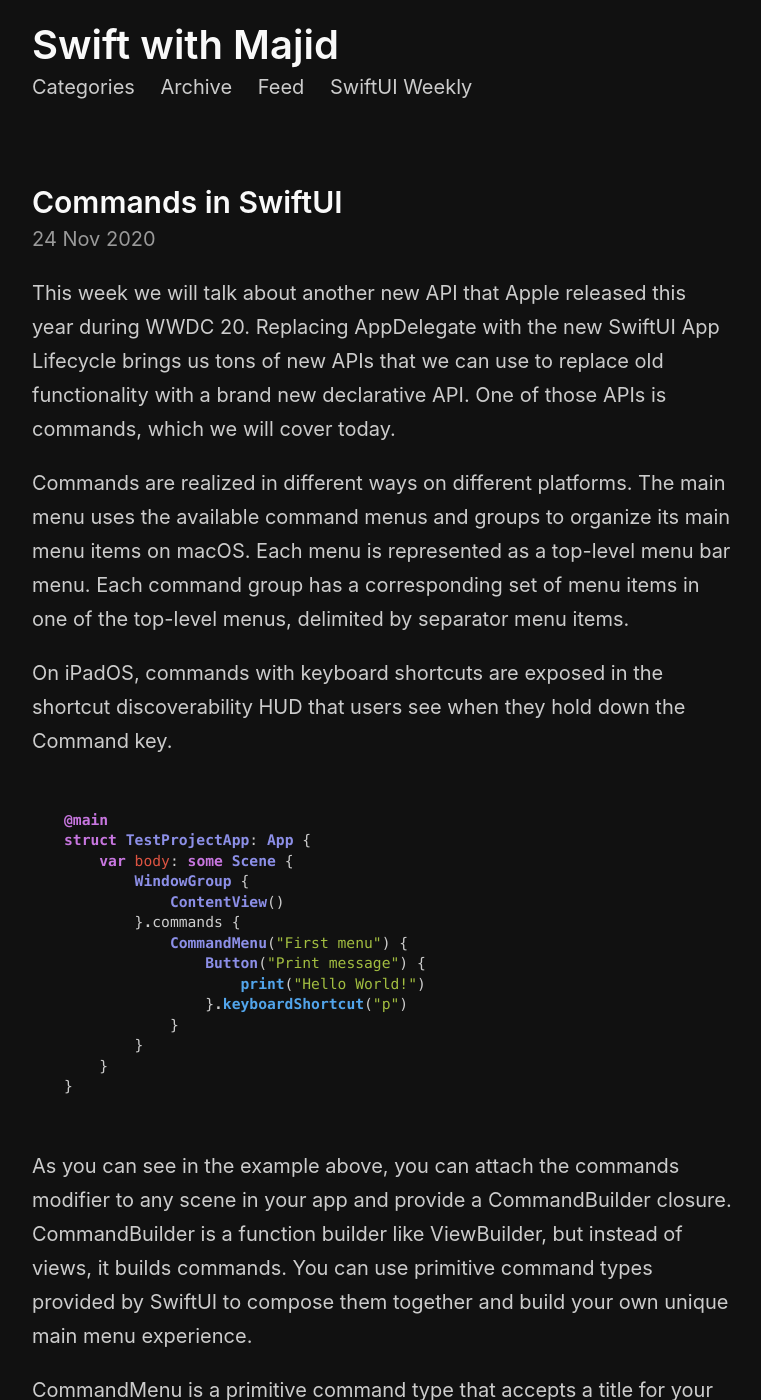
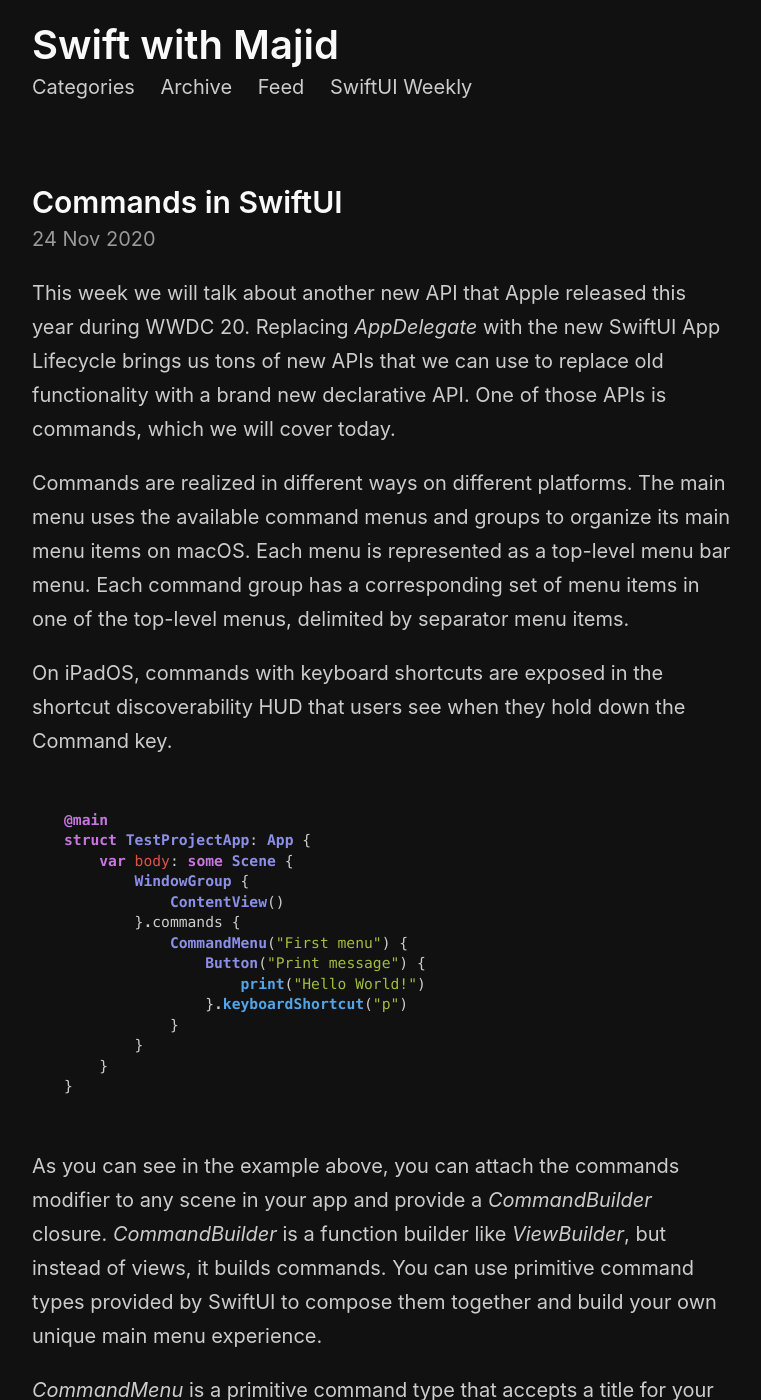
Before and after one commit to mecid/mecid.github.io, a Jekyll site: the page built from _posts/2020-11-24-commands-in-swiftui.md, in a window 1280 px wide and 1400 px high. Shown: the whole window, without its empty margins (258-1019 px from the left). Built offline with Jekyll 4.4.1, drawn with Linux system fonts in a browser that asks for light colours; some of the changed text lies outside the part shown.

Commit message:
Commands post formatting added

````diff
--- a/_posts/2020-11-24-commands-in-swiftui.md
+++ b/_posts/2020-11-24-commands-in-swiftui.md
@@ -5,7 +5,7 @@ category: Interactions
 image: /public/ipad.jpg
 ---
 
-This week we will talk about another new API that Apple released this year during WWDC 20. Replacing AppDelegate with the new SwiftUI App Lifecycle brings us tons of new APIs that we can use to replace old functionality with a brand new declarative API. One of those APIs is commands, which we will cover today.
+This week we will talk about another new API that Apple released this year during WWDC 20. Replacing *AppDelegate* with the new SwiftUI App Lifecycle brings us tons of new APIs that we can use to replace old functionality with a brand new declarative API. One of those APIs is commands, which we will cover today.
 
 Commands are realized in different ways on different platforms. The main menu uses the available command menus and groups to organize its main menu items on macOS. Each menu is represented as a top-level menu bar menu. Each command group has a corresponding set of menu items in one of the top-level menus, delimited by separator menu items.
 
@@ -28,9 +28,9 @@ struct TestProjectApp: App {
 }
 ```
 
-As you can see in the example above, you can attach the commands modifier to any scene in your app and provide a CommandBuilder closure. CommandBuilder is a function builder like ViewBuilder, but instead of views, it builds commands. You can use primitive command types provided by SwiftUI to compose them together and build your own unique main menu experience.
+As you can see in the example above, you can attach the commands modifier to any scene in your app and provide a *CommandBuilder* closure. *CommandBuilder* is a function builder like *ViewBuilder*, but instead of views, it builds commands. You can use primitive command types provided by SwiftUI to compose them together and build your own unique main menu experience.
 
-CommandMenu is a primitive command type that accepts a title for your menu item and a ViewBuilder closure that will be used to build menu items. You can use Button, Picker, Divider, Toggle, and other SwiftUI views to build your command view hierarchy.
+*CommandMenu* is a primitive command type that accepts a title for your menu item and a *ViewBuilder* closure that will be used to build menu items. You can use *Button, Picker, Divider, Toggle,* and other SwiftUI views to build your command view hierarchy.
 
 ```swift
 @main
@@ -67,7 +67,7 @@ struct TestProjectApp: App {
 }
 ```
 
-There can be some situations where you need to reuse command types. You can do that by defining your own commands type by conforming to Commands protocol. This approach allows you to reuse your commands.
+There can be some situations where you need to reuse command types. You can do that by defining your own commands type by conforming to *Commands* protocol. This approach allows you to reuse your commands.
 
 ```swift
 struct SortingCommands: Commands {
@@ -98,7 +98,7 @@ struct MyApp: App {
 }
 ```
 
-Now we know how to create new command menus. What if we need to add the menu item to the existing system provided menu. For this particular case, SwiftUI provides us CommandGroup type, which allows us to insert new command items before or after the system provided item. Let's see how we can use it.
+Now we know how to create new command menus. What if we need to add the menu item to the existing system provided menu. For this particular case, SwiftUI provides us *CommandGroup* type, which allows us to insert new command items before or after the system provided item. Let's see how we can use it.
 
 ```swift
 @main
@@ -123,7 +123,7 @@ struct TestProjectApp: App {
 }
 ```
 
-As you can see in the example above, we create CommandGroup and pass it a CommandGroupPlacement, which will be used as an anchor point for inserted items. CommandGroupPlacement provides us with many system command locations like newItem, saveItem, printItem, undoRedo, pasteboard, windowArrangement, help, etc.
+As you can see in the example above, we create *CommandGroup* and pass it a *CommandGroupPlacement*, which will be used as an anchor point for inserted items. *CommandGroupPlacement* provides us with many system command locations like *newItem, saveItem, printItem, undoRedo, pasteboard, windowArrangement, help, etc.*
 
 SwiftUI also provides us a few ready to use commands for searching, editing and transforming text that you can enable by using commands modifier and attaching it to any scene you need.
 
````
